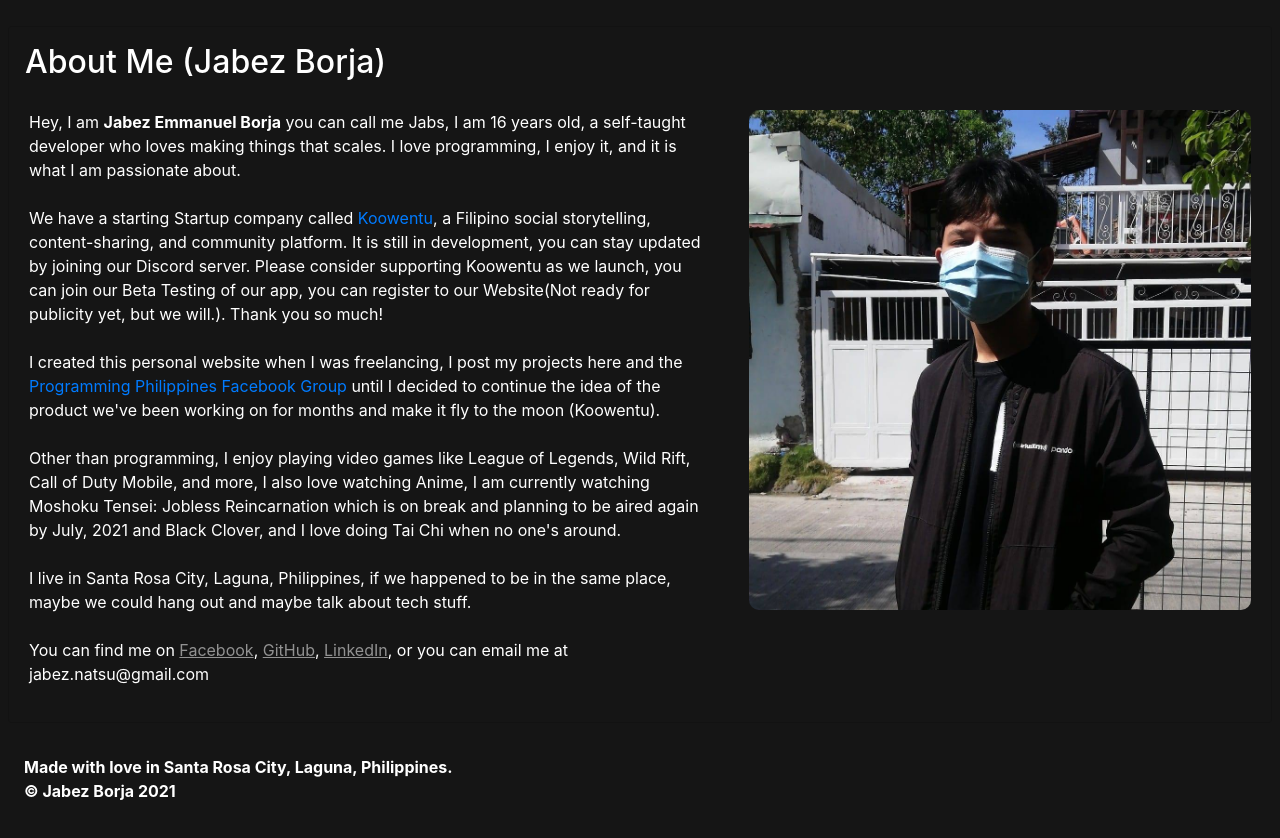
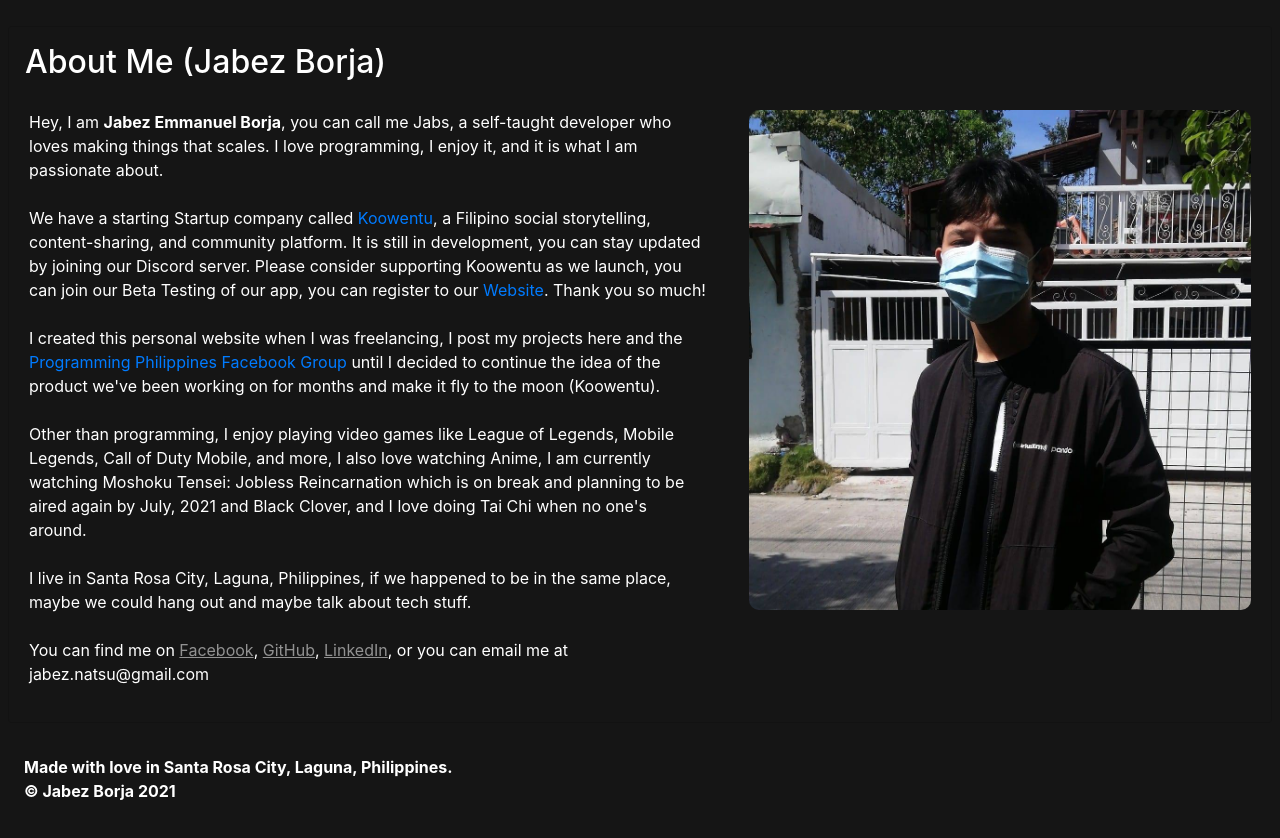
Before and after one commit to jabezborja/jabezborja.ga, a plain HTML site: page index.html in a window 1280 px wide. Shown: the part 664-1502 px from the top of the page. Drawn offline with nearby package versions, Linux system fonts and the light colour scheme.

Commit message:
Update about myself.

```diff
--- a/index.html
+++ b/index.html
@@ -78,16 +78,16 @@
                 <h2 class="mt-3 ml-3" id="mensahe" style="color: white !important;">About Me (Jabez Borja)</h2>
                 <div class="card-body">
                     <p class="about-desc" style="color: white !important;">
-                        Hey, I am <strong>Jabez Emmanuel Borja</strong> you can call me Jabs, I am 16 years old, a self-taught developer who loves making things that scales. I love programming, I enjoy it, and it is what I am passionate about.
+                        Hey, I am <strong>Jabez Emmanuel Borja</strong>, you can call me Jabs, a self-taught developer who loves making things that scales. I love programming, I enjoy it, and it is what I am passionate about.
                         <br>
                         <br>
-                        We have a starting Startup company called <a href="https://facebook.com/KoowentuTeam">Koowentu</a>, a Filipino social storytelling, content-sharing, and community platform. It is still in development, you can stay updated by joining our Discord server. Please consider supporting Koowentu as we launch, you can join our Beta Testing of our app, you can register to our Website(Not ready for publicity yet, but we will.). Thank you so much!
+                        We have a starting Startup company called <a href="https://facebook.com/KoowentuTeam">Koowentu</a>, a Filipino social storytelling, content-sharing, and community platform. It is still in development, you can stay updated by joining our Discord server. Please consider supporting Koowentu as we launch, you can join our Beta Testing of our app, you can register to our <a href="https://koowentu.com">Website</a>. Thank you so much!
                         <br>
                         <br>
                         I created this personal website when I was freelancing, I post my projects here and the <a href="https://facebook.com/groups/649943542157470">Programming Philippines Facebook Group</a> until I decided to continue the idea of the product we've been working on for months and make it fly to the moon (Koowentu).
                         <br>
                         <br>
-                        Other than programming, I enjoy playing video games like League of Legends, Wild Rift, Call of Duty Mobile, and more, I also love watching Anime, I am currently watching Moshoku Tensei: Jobless Reincarnation which is on break and planning to be aired again by July, 2021 and Black Clover, and I love doing Tai Chi when no one's around.
+                        Other than programming, I enjoy playing video games like League of Legends, Mobile Legends, Call of Duty Mobile, and more, I also love watching Anime, I am currently watching Moshoku Tensei: Jobless Reincarnation which is on break and planning to be aired again by July, 2021 and Black Clover, and I love doing Tai Chi when no one's around.
                         <br>
                         <br>
                         I live in Santa Rosa City, Laguna, Philippines, if we happened to be in the same place, maybe we could hang out and maybe talk about tech stuff.
```
